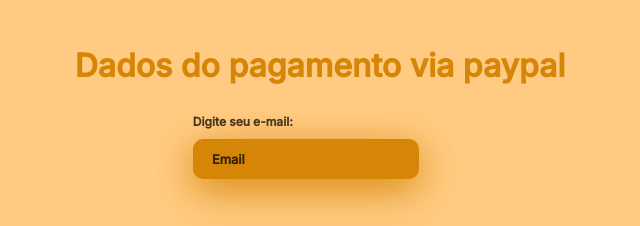
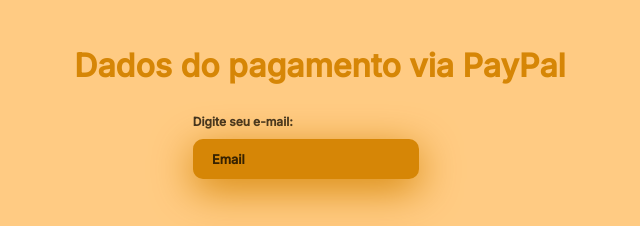
Before and after one commit to GoCheff/customer-prototype, a plain HTML site: page paginaPagamento/paginapagamento.html in a window 1280 px wide. Shown: the top 226 px of the page, 315-955 px from the left. Drawn offline with Linux system fonts and the light colour scheme.

Commit message:
Typing Error hotfix
Deixando o nome "PayPal" com letras maiúsculas.

```diff
--- a/paginaPagamento/paginapagamento.html
+++ b/paginaPagamento/paginapagamento.html
@@ -10,7 +10,7 @@
 <body>
 
     <div class="input-group" >
-        <h1>Dados do pagamento via paypal</h1>
+        <h1>Dados do pagamento via PayPal</h1>
 
         <div class="input-box">
             <label for="">Digite seu e-mail:</label>
```
